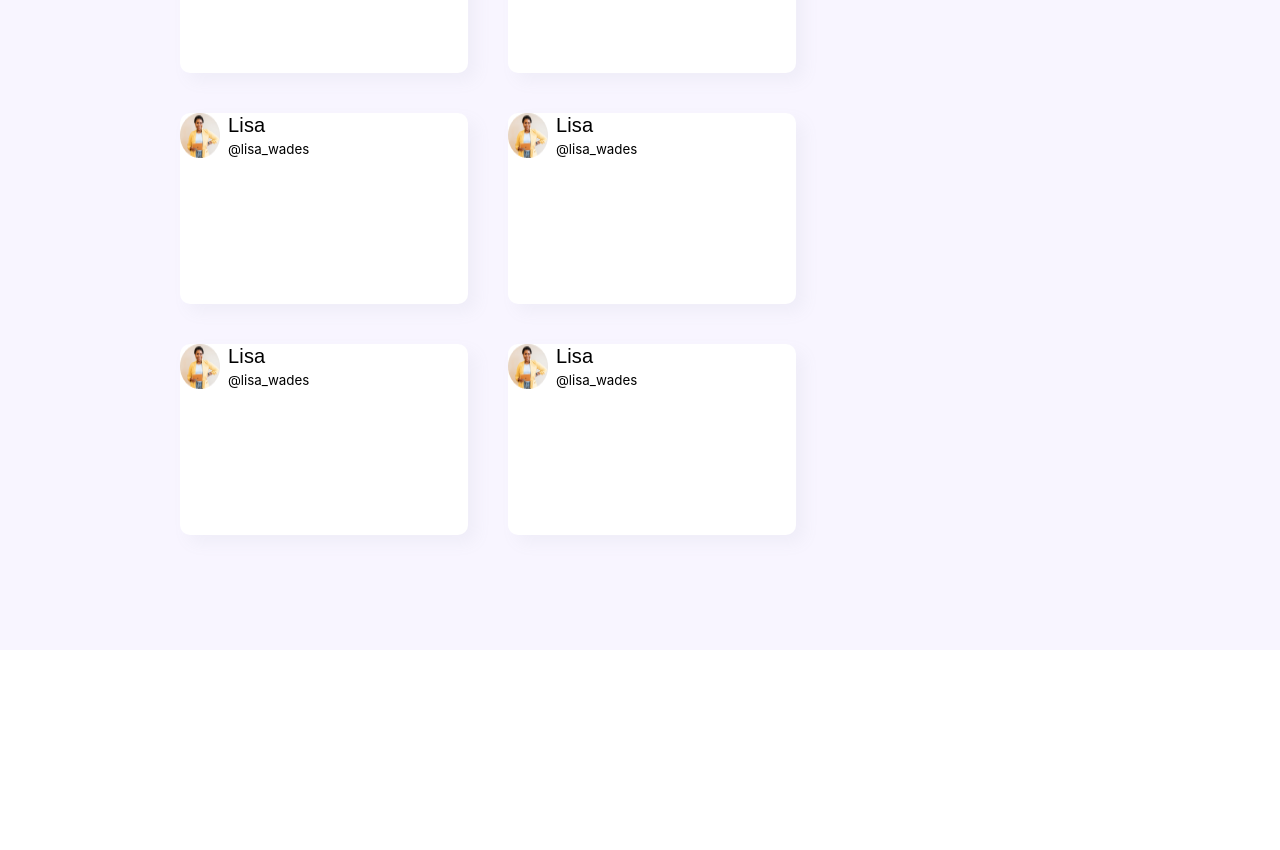
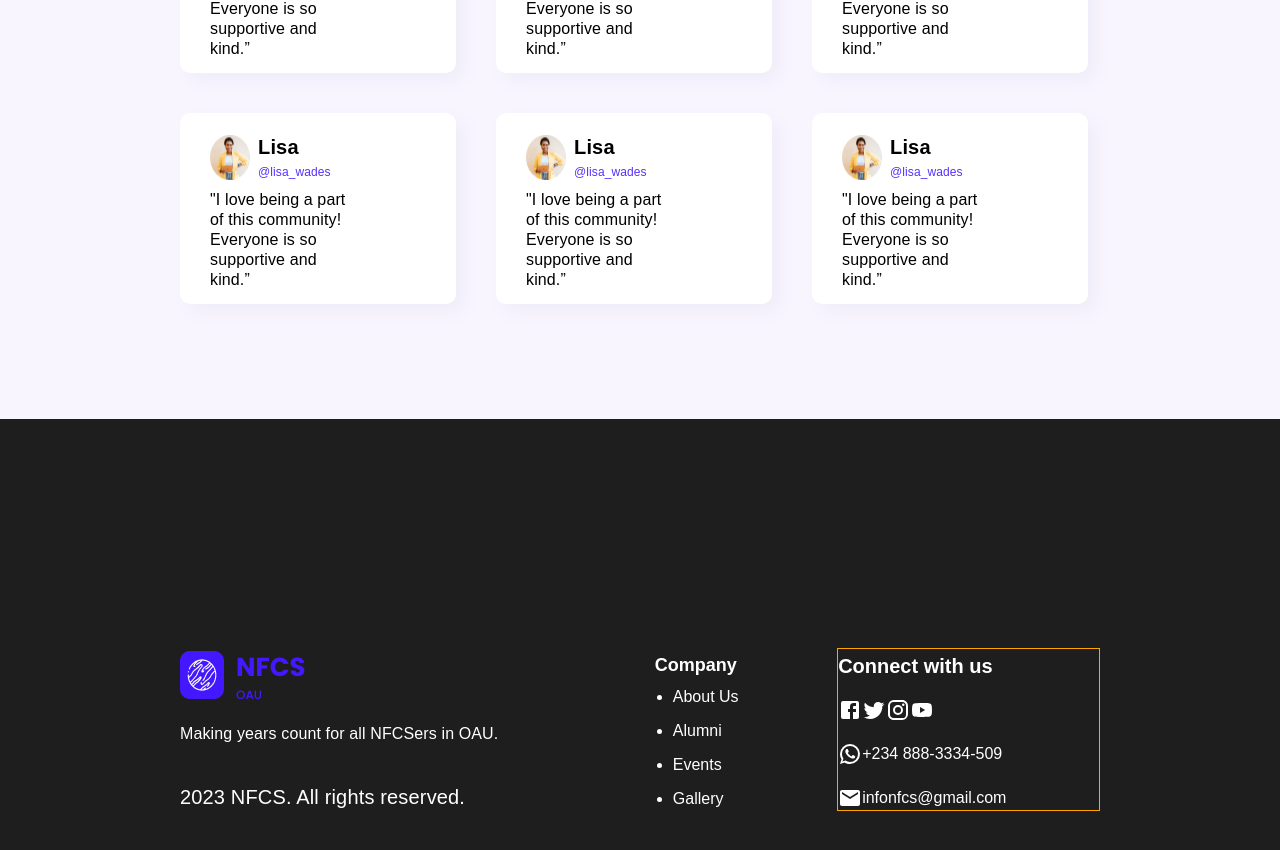
Before and after one commit to DevYoma/NFCS, a React (Create React App) app: page / in a window 1280 px wide. Shown: the part 5533-6383 px from the top of the page. Before the commit the page ends 6183 px from the top, so only its background shows below. Built offline with nearby package versions, Linux system fonts and the light colour scheme; no server answers.

Commit message:
style: done with desktop LP

```diff
--- a/src/Components/Footer/Footer.scss
+++ b/src/Components/Footer/Footer.scss
@@ -1,20 +1,84 @@
 #footer{
-    // margin-top: 30px;
-    display: flex;
-    justify-content: space-between;
-    align-items: center;
-    // border: 1px solid red;
-    margin-inline: auto;
-    padding:  22.5px 30px;
-    width: 100%;
+    // min-height: 100vh;
+    font-family: sans-serif;
+    background-color: #1E1E1E;
+    color: white;
+    display: grid;
+    // grid-template-columns: repeat(3, 1fr);
+    grid-template-columns: 1.5fr 1fr 1fr;
+    padding: 229px 180px 166px;
 
-    .footer__icons > *{
-        margin-right: 24px;
+    & > div:first-child{
+        // border: 1px solid red;
+    }
+
+    & > div:nth-child(2){
+        // border: 1px solid blue;
+    }
+
+    & > div:nth-child(3){
+        padding-top: 5px;
+        border: 1px solid orange;
+    }
+
+    .footer__section1{
+        &Body{
+            margin: 22px 0px 41px;
+            font-weight: 500;
+            font-size: 16px;
+            line-height: 20px;
+            letter-spacing: 0.008em;
+        }
+
+        &CopyRight{
+            font-weight: 400;
+            font-size: 20px;
+            line-height: 24px;
+            letter-spacing: 0.008em;
+        }
     }
 
     .footer__links{
         display: flex;
-        flex: 0.4;
-        justify-content: space-between;
+        flex-direction: column;
+        align-items: center;
+
+        .footer__linksHeader{
+            margin-left: -20px;
+            // border: 1px solid red;
+            font-weight: 700;
+            font-size: 18px;
+            line-height: 35.82px;
+            margin-bottom: 5px;
+        }
+
+        ul{
+            li{
+                // list-style: none;
+
+                &:not(:last-child){
+                    margin-bottom: 1rem;
+                }
+            }
+        }
+    }
+
+    .footer__connect{
+
+        & > *{
+            display: flex;
+            align-items: center;
+        }
+
+        &Header{
+            font-weight: 600;
+            font-size: 20px;
+            line-height: 24px;
+        }
+
+        & > *:not(:last-child){
+            // border: 1px solid red;
+            margin-bottom: 20px;
+        }
     }
 }
--- a/src/Components/Footer/Footer.tsx
+++ b/src/Components/Footer/Footer.tsx
@@ -1,30 +1,62 @@
-import { Twitter } from '@mui/icons-material';
+import { Twitter, WhatsApp, Email } from '@mui/icons-material';
 import React from 'react'
 import FacebookIcon from '@mui/icons-material/Facebook';
 import YouTubeIcon from '@mui/icons-material/YouTube';
 import InstagramIcon from '@mui/icons-material/Instagram';
-
+import Logo from '../../Atoms/Logo/Logo';
 import './Footer.scss';
 
 
 const Footer = () => {
   return (
-    <section id="footer">
-        <div className="footer__icons">
+      <section id="footer">
+       {/* <Logo /> */}
+       <div className='footer__section1'>
+          <div className="footer__section1Header">
+            <Logo />
+          </div>
+
+          <p className="footer__section1Body">
+            Making years count for all NFCSers in OAU.
+          </p>
+
+          <p className="footer__section1CopyRight">
+            2023 NFCS. All rights reserved.
+          </p>
+       </div>
+
+
+       <div className='footer__links'>
+        <p className="footer__linksHeader">Company</p>
+        <ul>
+          <li>About Us</li>
+          <li>Alumni</li>
+          <li>Events</li>
+          <li>Gallery</li>
+        </ul>
+       </div>
+
+        <div className='footer__connect'>
+          <p className="footer__connectHeader">Connect with us</p>
+
+          <div className="footer__connectLinks">
+            <FacebookIcon />
             <Twitter />
-            <FacebookIcon />
+            <InstagramIcon />
             <YouTubeIcon />
-            <InstagramIcon />
+          </div>
+
+          <div className="footer__whatsApp">
+            <WhatsApp />
+            <span>+234 888-3334-509</span>
+          </div>
+
+          <div className="footer__email">
+            <Email />
+            <span>infonfcs@gmail.com</span>
+          </div>
         </div>
-
-        <div className="footer__copyright">
-            All right Reserved Copyright 2022
-        </div>
-
-        <div className="footer__links">
-            <span>Terms Of Use</span><span>NFCS Privacy</span><span>Contact Us</span>
-        </div>
-    </section>
+      </section>
   )
 }
 
--- a/src/Components/Testimonials/Testimonials.scss
+++ b/src/Components/Testimonials/Testimonials.scss
@@ -22,12 +22,14 @@
         flex-wrap: wrap;
 
         .testimonial{
+            padding-top: 22px;
+            padding-left: 30px;
             // border: 1px solid black;
             background: #FFFFFF;
             box-shadow: 8px 8px 16px rgba(142, 152, 168, 0.08);
             border-radius: 10px;
             height: 191px;
-            width: 31.3%;
+            width: 30%;
 
             &__header{
                 display: flex;
@@ -37,9 +39,18 @@
                 .testimonial__details{
                     p{
                         font-family: sans-serif;
-                        font-weight: 450;
+                        font-weight: 700;
                         font-size: 20px;
                         line-height: 25px;
+                        letter-spacing: 0.008em;
+                    }
+
+                    small{
+                        color: #4318FFE5;
+                        font-family: sans-serif;
+                        font-weight: 450;
+                        font-size: 12px;
+                        line-height: 15px;
                         letter-spacing: 0.008em;
                     }
                 }
@@ -48,6 +59,20 @@
                     margin-right: 8px;
                 }
             }
+
+            &__body{
+                // border: 1px solid red;
+                width: 60%;
+                margin-top: 10px;
+
+                p{
+                    font-family: sans-serif;
+                    font-weight: 500;
+                    font-size: 16px;
+                    line-height: 20px;
+                    letter-spacing: 0.008em;
+                }
+            }
         }
     }
 }
--- a/src/Components/Testimonials/Testimonials.tsx
+++ b/src/Components/Testimonials/Testimonials.tsx
@@ -17,6 +17,9 @@ const Testimonials = () => {
                 <small>@lisa_wades</small>
               </div>
             </div>
+            <div className="testimonial__body">
+              <p>"I love being a part of this community! Everyone is so supportive and kind.”</p>
+            </div>
           </div>
         ))}
       </div>
--- a/src/Pages/LandingPage.tsx
+++ b/src/Pages/LandingPage.tsx
@@ -11,6 +11,7 @@ import TeamLeaders from '../Components/TeamLeaders/TeamLeaders';
 import Excos from '../Components/Excos/Excos';
 import ScoreBoard from '../Components/ScoreBoard/ScoreBoard';
 import Testimonial from '../Components/Testimonials/Testimonials';
+import Footer from '../Components/Footer/Footer';
 
 const LandingPage = () => {
     const navigate = useNavigate();
@@ -42,6 +43,7 @@ const LandingPage = () => {
           <Excos />
           <ScoreBoard />
           <Testimonial />
+          <Footer />
       </section>
     </React.Fragment>
   )
```
